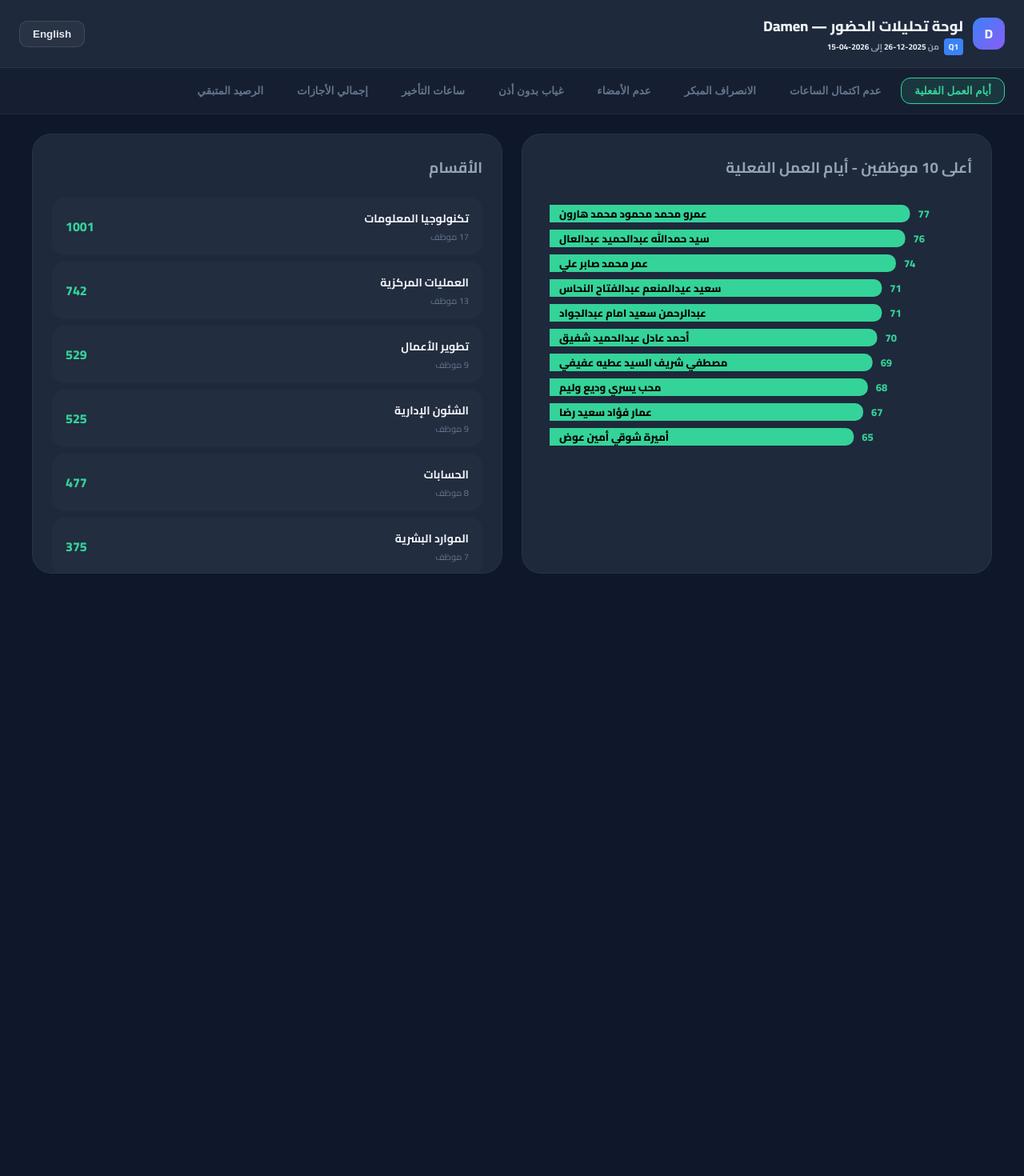
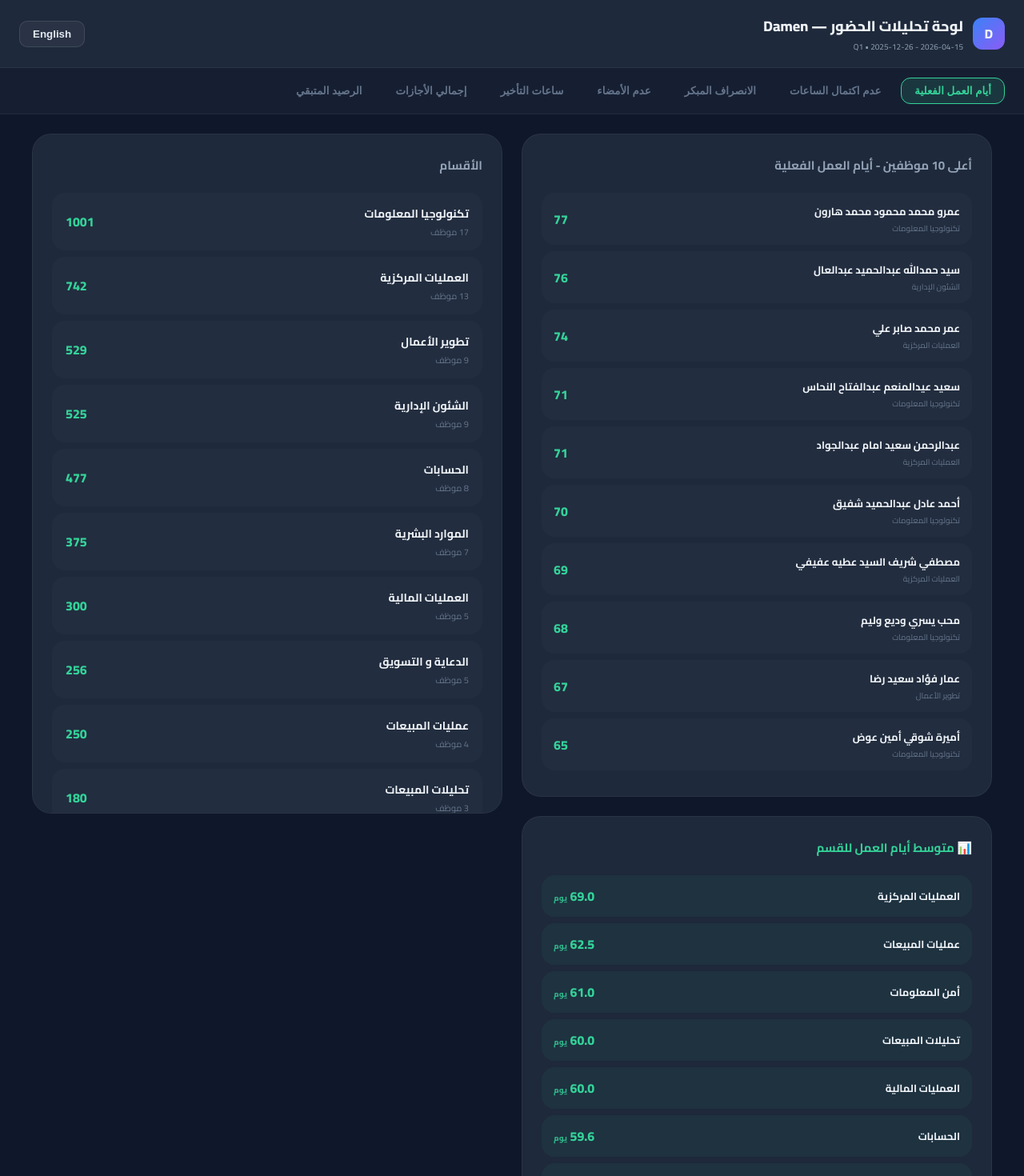
Before and after one commit to Jad-RAMOSS/hr_dashboard, a React (Vite) app: page / in a window 1280 px wide. Shown: the top 1470 px of the page at 80% size. Before the commit the page ends 800 px from the top, so only its background shows below. Built offline with nearby package versions, Linux system fonts and the light colour scheme.

Commit message:
Explicitly display numerical average workdays for departments in main view and modals

```diff
--- a/src/App.jsx
+++ b/src/App.jsx
@@ -29,10 +29,11 @@ const COLORS = {
 const DEPT_NAMES = [...new Set(EMPLOYEES.map(e => e.dept))];
 const DEPTS = DEPT_NAMES.map(d => {
   const emps = EMPLOYEES.filter(e => e.dept === d);
+  const totalWork = emps.reduce((s, e) => s + e.work, 0);
   return {
     name: d, count: emps.length,
-    work: emps.reduce((s, e) => s + e.work, 0),
-    abs: emps.reduce((s, e) => s + e.abs, 0),
+    work: totalWork,
+    avg_work: emps.length > 0 ? (totalWork / emps.length).toFixed(1) : 0,
     no_sig: emps.reduce((s, e) => s + e.no_sig, 0),
     total_leave: emps.reduce((s, e) => s + e.total_leave, 0),
     bal_total: emps.reduce((s, e) => s + e.bal_total, 0),
@@ -47,7 +48,7 @@ const TRANSLATIONS = {
   ar: {
     title: "لوحة تحليلات الحضور — Damen", langBtn: "English",
     work: "أيام العمل الفعلية", inc_hrs: "عدم اكتمال الساعات", early_hrs: "الانصراف المبكر",
-    no_sig: "عدم الأمضاء", abs: "غياب بدون أذن", late_hrs: "ساعات التأخير",
+    no_sig: "عدم الأمضاء", late_hrs: "ساعات التأخير",
     total_leave: "إجمالي الأجازات", bal_total: "الرصيد المتبقي",
     reg: "اعتيادي", sick: "مرضي", off_hol: "رسمية", mat: "وضع",
     bal_reg: "رصيد اعتيادي", bal_emerg: "رصيد عارضة", bal_2025: "رصيد 2025",
@@ -55,12 +56,12 @@ const TRANSLATIONS = {
     days: "يوم", hours: "ساعة", dept: "قسم", pos: "وظيفة", code: "كود",
     leaveBreakdown: "تفاصيل الأجازات", balBreakdown: "تفاصيل الرصيد",
     deptDeepDive: "تفاصيل القسم", distribution: "توزيع الأيام",
-    from: "من", to: "إلى", report: "تقرير"
+    avgWork: "متوسط أيام العمل للقسم", from: "من", to: "إلى"
   },
   en: {
     title: "Attendance Analytics — Damen", langBtn: "العربية",
     work: "Actual Work Days", inc_hrs: "Incomplete Hours", early_hrs: "Early Departure",
-    no_sig: "Missing Signatures", abs: "Unexcused Absence", late_hrs: "Delay Hours",
+    no_sig: "Missing Signatures", late_hrs: "Delay Hours",
     total_leave: "Total Leaves", bal_total: "Remaining Balance",
     reg: "Regular", sick: "Sick", off_hol: "Official", mat: "Maternity",
     bal_reg: "Regular Balance", bal_emerg: "Emergency Balance", bal_2025: "2025 Balance",
@@ -68,7 +69,7 @@ const TRANSLATIONS = {
     days: "Days", hours: "Hrs", dept: "Dept", pos: "Pos", code: "Code",
     leaveBreakdown: "Leave Breakdown", balBreakdown: "Balance Breakdown",
     deptDeepDive: "Department Details", distribution: "Days Distribution",
-    from: "From", to: "To", report: "Report"
+    avgWork: "Dept. Avg Work Days", from: "From", to: "To"
   }
 };
 
@@ -77,7 +78,6 @@ const TABS = [
   { id: "inc_hrs", key: "inc_hrs", color: COLORS.inc_hrs, unit: "hours" },
   { id: "early_hrs", key: "early_hrs", color: COLORS.early_hrs, unit: "hours" },
   { id: "no_sig", key: "no_sig", color: COLORS.no_sig, unit: "days" },
-  { id: "abs", key: "abs", color: COLORS.abs, unit: "days" },
   { id: "late_hrs", key: "late_hrs", color: COLORS.late_hrs, unit: "hours" },
   { id: "total_leave", key: "total_leave", color: COLORS.total_leave, unit: "days", sub: ["reg", "sick", "off_hol", "mat"], breakdownKey: "leaveBreakdown" },
   { id: "bal_total", key: "bal_total", color: COLORS.bal_total, unit: "days", sub: ["bal_reg", "bal_emerg", "bal_2025"], breakdownKey: "balBreakdown" },
@@ -118,11 +118,6 @@ function ProgressItem({ label, value, unit, color, max, hasSub, isOpen }) {
 function ProfilePie({ data, t }) {
   const slices = [
     { name: t.work,      value: parseTime(data.work),      fill: COLORS.work },
-    { name: t.inc_hrs,   value: parseTime(data.inc_hrs),   fill: COLORS.inc_hrs },
-    { name: t.early_hrs, value: parseTime(data.early_hrs), fill: COLORS.early_hrs },
-    { name: t.no_sig,    value: parseTime(data.no_sig),    fill: COLORS.no_sig },
-    { name: t.abs,       value: parseTime(data.abs),       fill: COLORS.abs },
-    { name: t.late_hrs,  value: parseTime(data.late_hrs),  fill: COLORS.late_hrs },
     { name: t.reg,       value: parseTime(data.reg),       fill: COLORS.reg },
     { name: t.sick,      value: parseTime(data.sick),      fill: COLORS.sick },
     { name: t.off_hol,   value: parseTime(data.off_hol),   fill: COLORS.off_hol },
@@ -132,14 +127,14 @@ function ProfilePie({ data, t }) {
   if (slices.length === 0) return null;
 
   return (
-    <div style={{ height: 220, marginTop: 10 }}>
+    <div style={{ height: 200, marginTop: 10 }}>
       <ResponsiveContainer width="100%" height="100%">
         <PieChart>
-          <Pie data={slices} dataKey="value" nameKey="name" cx="50%" cy="50%" innerRadius={45} outerRadius={65} paddingAngle={5}>
+          <Pie data={slices} dataKey="value" nameKey="name" cx="50%" cy="50%" innerRadius={40} outerRadius={60} paddingAngle={5}>
             {slices.map((s, i) => <Cell key={i} fill={s.fill} />)}
           </Pie>
-          <Tooltip contentStyle={{background:"#0f172a", border:"none", borderRadius:10, fontSize:12, color:"#fff"}} />
-          <Legend iconType="circle" wrapperStyle={{fontSize:9, paddingTop: 10}} layout="horizontal" align="center" verticalAlign="bottom" />
+          <Tooltip contentStyle={{background:"#0f172a", border:"none", borderRadius:10, fontSize:11}} />
+          <Legend iconType="circle" wrapperStyle={{fontSize:9}} layout="horizontal" verticalAlign="bottom" />
         </PieChart>
       </ResponsiveContainer>
     </div>
@@ -190,20 +185,19 @@ function EmployeeModal({ emp, onClose, lang, t }) {
 function DeptModal({ deptName, onClose, lang, t, tabId }) {
   const d = DEPTS.find(x => x.name === deptName);
   const tab = TABS.find(x => x.id === tabId);
-  const emps = EMPLOYEES.filter(e => e.dept === deptName).sort((a,b) => {
-    const valA = parseTime(a[tab.key]);
-    const valB = parseTime(b[tab.key]);
-    return valB - valA;
-  });
+  const emps = EMPLOYEES.filter(e => e.dept === deptName).sort((a,b) => parseTime(b[tab.key]) - parseTime(a[tab.key]));
   const [selEmp, setSelEmp] = useState(null);
 
   return (
     <div onClick={onClose} style={{ position: "fixed", inset: 0, background: "rgba(0,0,0,0.85)", zIndex: 900, display: "flex", alignItems: "center", justifyContent: "center", backdropFilter: "blur(10px)", padding: 16 }}>
       <div onClick={e => e.stopPropagation()} style={{ background: "#1e293b", border: "1px solid rgba(255,255,255,0.1)", borderRadius: 24, width: "100%", maxWidth: 600, padding: 24, direction: lang === "ar" ? "rtl" : "ltr", height: "85vh", display: "flex", flexDirection: "column" }}>
-        <div style={{ display: "flex", justifyContent: "space-between", marginBottom: 20 }}>
+        <div style={{ display: "flex", justifyContent: "space-between", marginBottom: 15 }}>
           <div>
             <h2 style={{ margin: 0, color: "#F8FAFC", fontSize: 20 }}>{deptName}</h2>
-            <p style={{ margin: "2px 0 0", color: "#94A3B8", fontSize: 12 }}>{d.count} {t.employees}</p>
+            <div style={{ display: "flex", gap: 12, marginTop: 5 }}>
+              <span style={{ color: "#94A3B8", fontSize: 12 }}>{d.count} {t.employees}</span>
+              <span style={{ color: COLORS.work, fontSize: 12, fontWeight: 700 }}>{t.avgWork}: {d.avg_work}</span>
+            </div>
           </div>
           <button onClick={onClose} style={{ background: "none", border: "none", color: "#64748B", cursor: "pointer", fontSize: 20 }}>✕</button>
         </div>
@@ -235,22 +229,9 @@ export default function App() {
   const t = TRANSLATIONS[lang];
   const tab = TABS.find(x => x.id === tabId);
 
-  const sortedEmps = [...EMPLOYEES].sort((a, b) => {
-    const valA = parseTime(a[tab.key]);
-    const valB = parseTime(b[tab.key]);
-    return valB - valA;
-  }).slice(0, 10);
-
-  const chartData = sortedEmps.map(e => ({
-    name: lang === "ar" ? e.name.split(" ")[0] + " " + e.name.split(" ").pop() : e.name.split(" ")[0],
-    fullName: e.name, value: parseTime(e[tab.key]), _emp: e
-  }));
-
-  const sortedDepts = [...DEPTS].sort((a, b) => {
-    const valA = parseTime(a[tab.key]);
-    const valB = parseTime(b[tab.key]);
-    return valB - valA;
-  });
+  const sortedEmps = [...EMPLOYEES].sort((a, b) => parseTime(b[tab.key]) - parseTime(a[tab.key])).slice(0, 10);
+  const sortedDepts = [...DEPTS].sort((a, b) => b[tab.key] - a[tab.key]);
+  const avgDepts = [...DEPTS].sort((a, b) => b.avg_work - a.avg_work);
 
   return (
     <div style={{ background: "#0f172a", minHeight: "100vh", direction: lang === "ar" ? "rtl" : "ltr", fontFamily: "'Cairo', sans-serif", color: "#F1F5F9" }}>
@@ -259,12 +240,7 @@ export default function App() {
           <div style={{ width: 40, height: 40, borderRadius: 12, background: "linear-gradient(135deg, #3B82F6, #8B5CF6)", display: "flex", alignItems: "center", justifyContent: "center", fontWeight: 800 }}>D</div>
           <div>
             <h1 style={{ margin: 0, fontSize: 18, fontWeight: 800 }}>{t.title}</h1>
-            <p style={{ margin: 0, fontSize: 10, color: "#94A3B8", fontWeight: 600 }}>
-              <span style={{background: "#3B82F6", color: "#fff", padding: "1px 6px", borderRadius: 4, marginRight: lang === 'en' ? 6 : 0, marginLeft: lang === 'ar' ? 6 : 0}}>
-                {PERIOD.quarter}
-              </span>
-              {t.from} <span style={{color: "#F1F5F9"}}>{PERIOD.start}</span> {t.to} <span style={{color: "#F1F5F9"}}>{PERIOD.end}</span>
-            </p>
+            <p style={{ margin: 0, fontSize: 10, color: "#94A3B8" }}>{PERIOD.quarter} • {PERIOD.start} - {PERIOD.end}</p>
           </div>
         </div>
         <button onClick={() => setLang(lang === "ar" ? "en" : "ar")} style={{ background: "rgba(255,255,255,0.05)", border: "1px solid rgba(255,255,255,0.1)", color: "#E2E8F0", padding: "8px 16px", borderRadius: 10, cursor: "pointer", fontWeight: 700 }}>{t.langBtn}</button>
@@ -279,43 +255,42 @@ export default function App() {
       <main style={{ padding: "24px", maxWidth: 1200, margin: "0 auto" }}>
         <div style={{ display: "grid", gridTemplateColumns: "repeat(auto-fit, minmax(350px, 1fr))", gap: 24 }}>
 
-          <div style={{ background: "#1e293b", borderRadius: 24, padding: 24, border: "1px solid rgba(255,255,255,0.05)" }}>
-            <h3 style={{ margin: "0 0 20px", color: "#94A3B8" }}>{t.top10} - {t[tabId]}</h3>
-            <div style={{ height: 320, direction: "ltr", textAlign: "left" }}>
-              <ResponsiveContainer width="100%" height="100%">
-                <BarChart data={chartData} layout="vertical" margin={{ left: 10, right: 60, top: 5, bottom: 5 }}>
-                  <XAxis type="number" hide />
-                  <YAxis type="category" dataKey="name" hide />
-                  <Tooltip cursor={{fill: 'transparent'}} contentStyle={{ background: "#0f172a", border: "none", borderRadius: 12 }} />
-                  <Bar dataKey="value" radius={[0, 10, 10, 0]} barSize={22} onClick={(d) => setSelEmp(d._emp)} style={{ cursor: "pointer" }}>
-                    {chartData.map((_, i) => <Cell key={i} fill={tab.color} />)}
-                    <LabelList
-                      dataKey="fullName"
-                      position="insideLeft"
-                      offset={12}
-                      style={{ fill: "#000", fontSize: 13, fontWeight: 900, pointerEvents: "none" }}
-                    />
-                    <LabelList
-                      dataKey="value"
-                      position="right"
-                      offset={10}
-                      style={{ fill: tab.color, fontSize: 13, fontWeight: 900 }}
-                    />
-                  </Bar>
-                </BarChart>
-              </ResponsiveContainer>
+          <div style={{ display: "flex", flexDirection: "column", gap: 24 }}>
+            <div style={{ background: "#1e293b", borderRadius: 24, padding: 24, border: "1px solid rgba(255,255,255,0.05)" }}>
+              <h3 style={{ margin: "0 0 20px", color: "#94A3B8", fontSize: 15 }}>{t.top10} - {t[tabId]}</h3>
+              {sortedEmps.map(emp => (
+                <div key={emp.code} onClick={() => setSelEmp(emp)} style={{ display: "flex", alignItems: "center", justifyContent: "space-between", padding: "10px 14px", borderRadius: 16, background: "rgba(255,255,255,0.02)", marginBottom: 8, cursor: "pointer", border: "1px solid transparent" }} onMouseEnter={e => e.currentTarget.style.borderColor = tab.color} onMouseLeave={e => e.currentTarget.style.borderColor = "transparent"}>
+                  <div>
+                    <div style={{ fontWeight: 700, fontSize: 13 }}>{emp.name}</div>
+                    <div style={{ fontSize: 10, color: "#64748B" }}>{emp.dept}</div>
+                  </div>
+                  <div style={{ color: tab.color, fontWeight: 800 }}>{emp[tab.key]}</div>
+                </div>
+              ))}
             </div>
+
+            {tabId === "work" && (
+              <div style={{ background: "#1e293b", borderRadius: 24, padding: 24, border: "1px solid rgba(255,255,255,0.05)" }}>
+                <h3 style={{ margin: "0 0 20px", color: COLORS.work, fontSize: 15 }}>📊 {t.avgWork}</h3>
+                {avgDepts.map(d => (
+                  <div key={d.name} onClick={() => setSelDept(d.name)} style={{ display: "flex", alignItems: "center", justifyContent: "space-between", padding: "10px 14px", borderRadius: 16, background: "rgba(52, 211, 153, 0.05)", marginBottom: 8, cursor: "pointer", border: "1px solid transparent" }} onMouseEnter={e => e.currentTarget.style.borderColor = COLORS.work} onMouseLeave={e => e.currentTarget.style.borderColor = "transparent"}>
+                    <div style={{ fontWeight: 700, fontSize: 13 }}>{d.name}</div>
+                    <div style={{ color: COLORS.work, fontWeight: 800 }}>{d.avg_work} <span style={{fontSize: 10, opacity: 0.8}}>{t.days}</span></div>
+                  </div>
+                ))}
+              </div>
+            )}
           </div>
 
-          <div style={{ background: "#1e293b", borderRadius: 24, padding: 24, border: "1px solid rgba(255,255,255,0.05)", maxHeight: 500, overflowY: "auto" }}>
-            <h3 style={{ margin: "0 0 20px", color: "#94A3B8" }}>{t.depts}</h3>
+          <div style={{ background: "#1e293b", borderRadius: 24, padding: 24, border: "1px solid rgba(255,255,255,0.05)", maxHeight: 800, overflowY: "auto" }}>
+            <h3 style={{ margin: "0 0 20px", color: "#94A3B8", fontSize: 15 }}>{t.depts}</h3>
             {sortedDepts.map(d => (
               <div key={d.name} onClick={() => setSelDept(d.name)} style={{ display: "flex", alignItems: "center", justifyContent: "space-between", padding: "12px 16px", borderRadius: 16, background: "rgba(255,255,255,0.02)", marginBottom: 8, cursor: "pointer", border: "1px solid transparent" }} onMouseEnter={e => e.currentTarget.style.borderColor = tab.color} onMouseLeave={e => e.currentTarget.style.borderColor = "transparent"}>
                 <div>
                   <div style={{ fontWeight: 700, fontSize: 14 }}>{d.name}</div>
                   <div style={{ fontSize: 11, color: "#64748B" }}>{d.count} {t.employees}</div>
                 </div>
-                <div style={{ color: tab.color, fontWeight: 800 }}>{Math.round(parseTime(d[tab.key]) * 10) / 10}</div>
+                <div style={{ color: tab.color, fontWeight: 800 }}>{tabId === "work" ? d.work : Math.round(parseTime(d[tab.key]) * 10) / 10}</div>
               </div>
             ))}
           </div>
```
